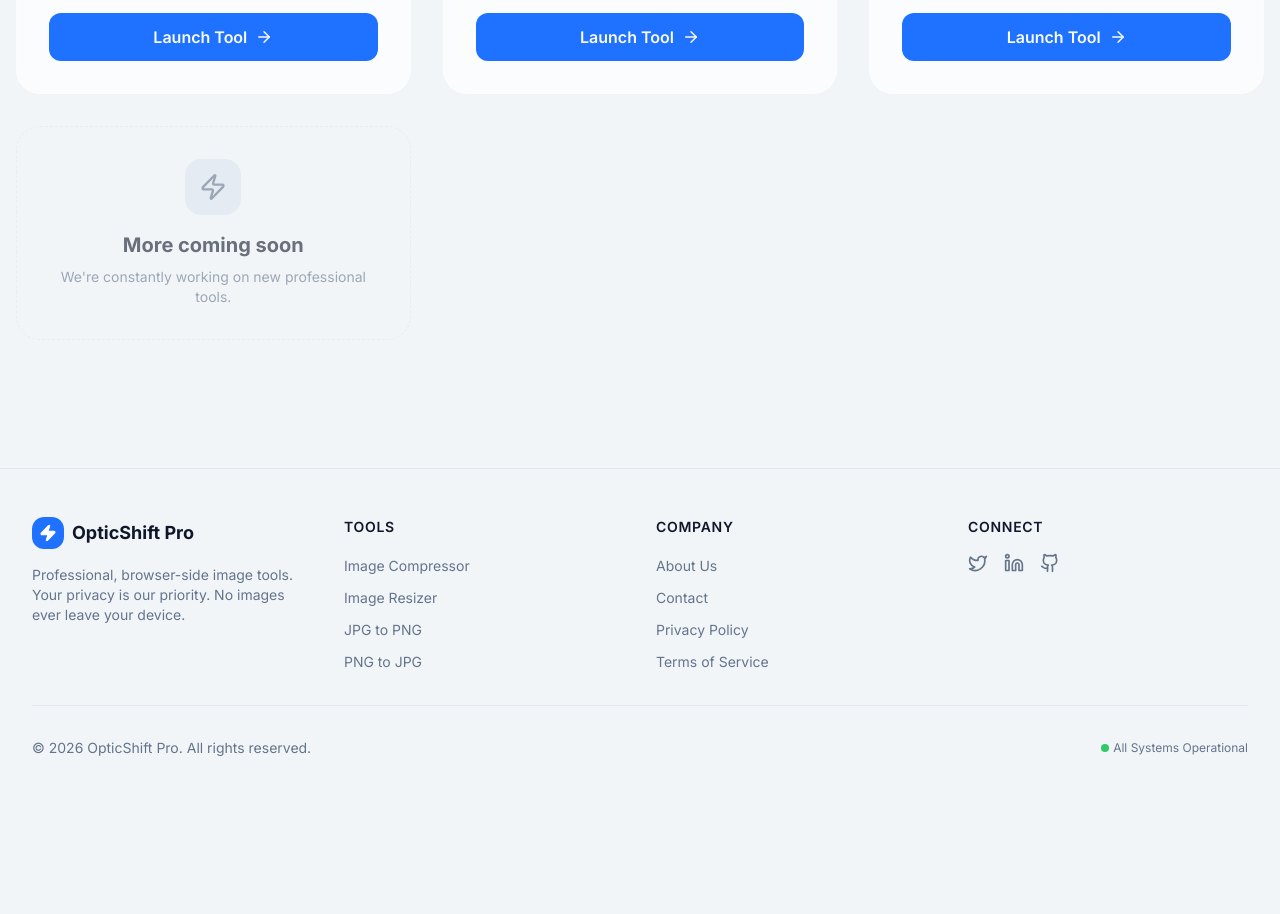
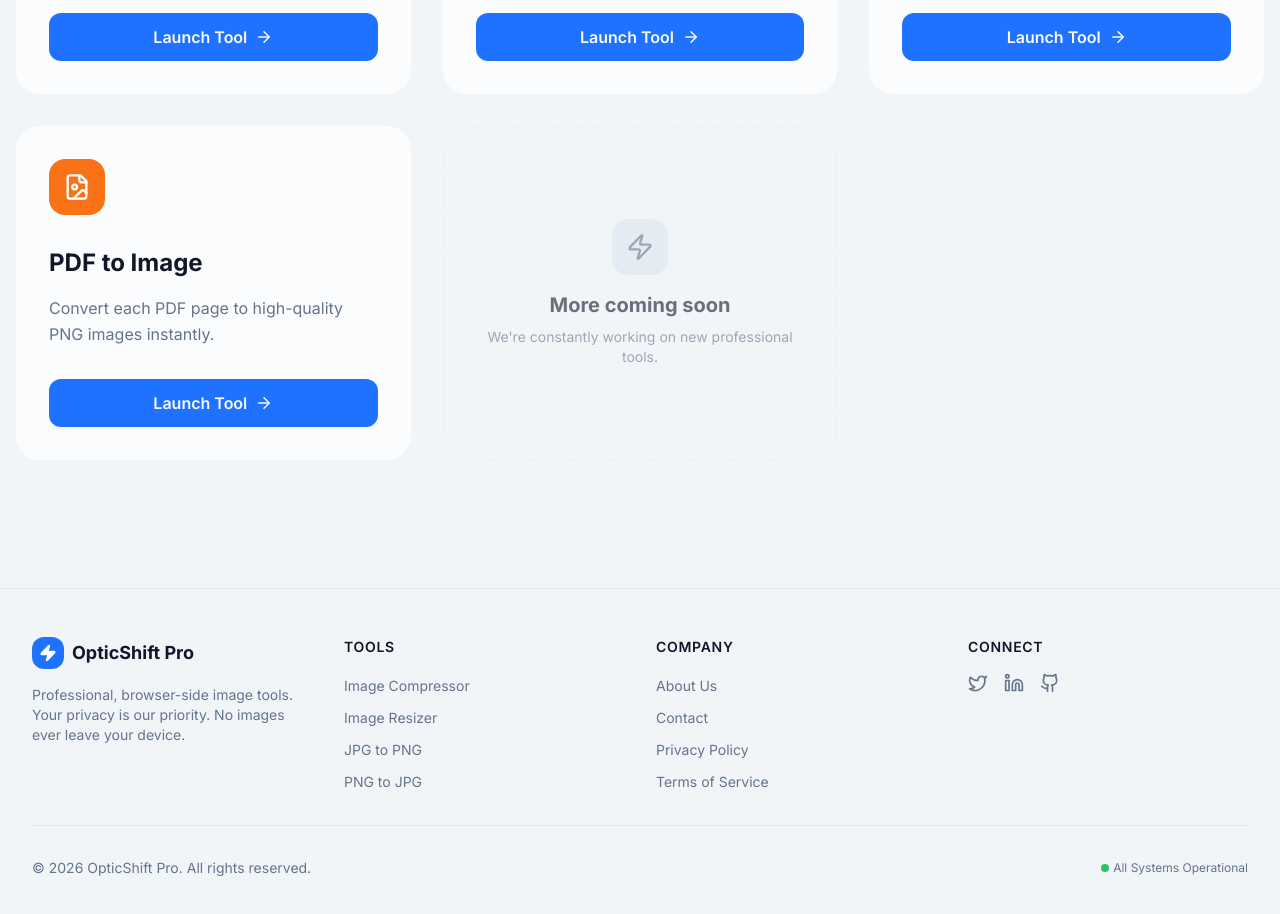
Before and after one commit to surajkumar122024-star/ok01, a Next.js app: page /tools in a window 1280 px wide. Shown: the part 1000-1914 px from the top of the page. Before the commit the page ends 1806 px from the top, so only its background shows below. Built offline with nearby package versions, Linux system fonts and the light colour scheme.

Commit message:
Add PDF to Image conversion tool

```diff
--- a/src/app/tools/page.tsx
+++ b/src/app/tools/page.tsx
@@ -55,6 +55,13 @@ const tools = [
   icon: FileImage,
   color: "bg-emerald-500"
 },
+  {
+  name: "PDF to Image",
+  slug: "pdf-to-image",
+  description: "Convert each PDF page to high-quality PNG images instantly.",
+  icon: FileImage,
+  color: "bg-orange-500"
+},
 ];
 
 export default function ToolsPage() {
```
